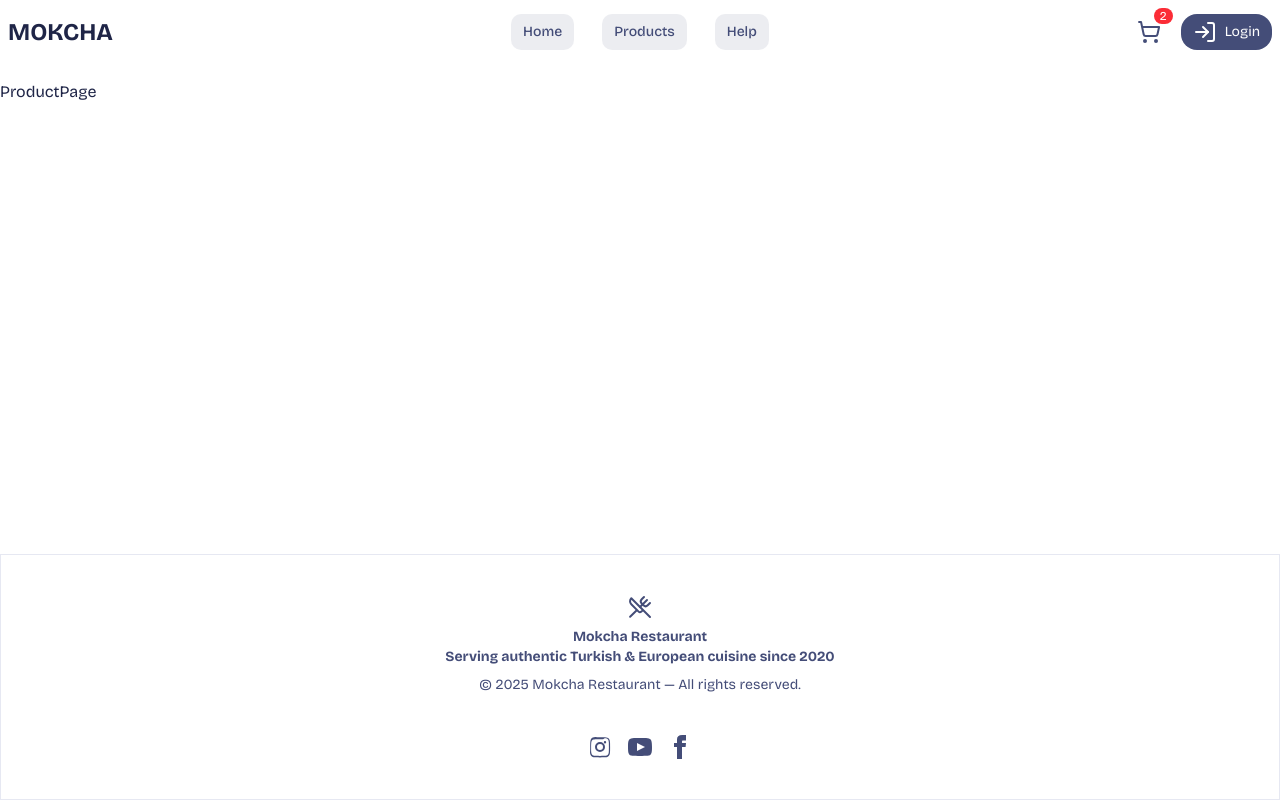
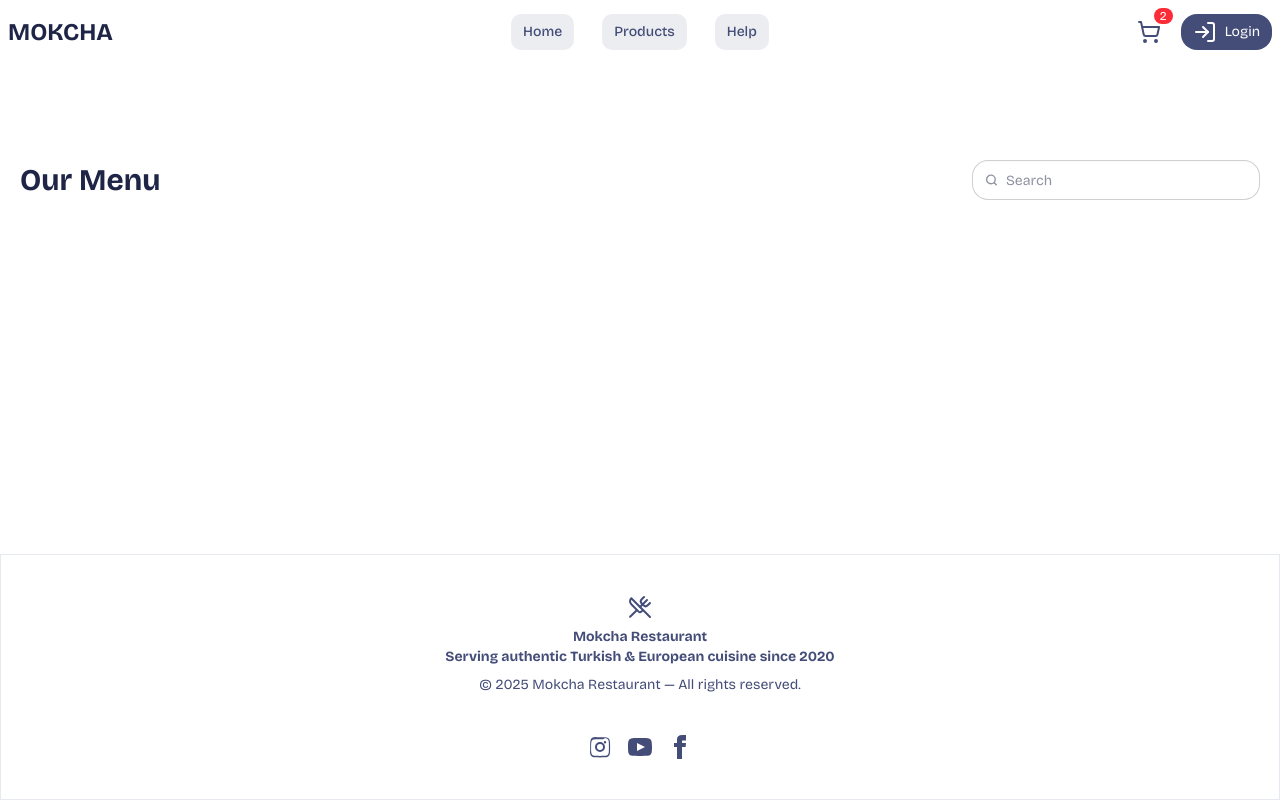
Before and after one commit to khamzaevasad/mokcha-client, a React (Vite) app: page /products in a window 1280 px wide. Built offline with nearby package versions, Linux system fonts and the light colour scheme.

Commit message:
feat: add SearchTitle component and integrate it into ProductPage

```diff
--- /dev/null
+++ b/src/components/ProductComponents/SearchTitle.tsx
@@ -0,0 +1,32 @@
+function SearchTitle() {
+  return (
+    <div className="align-elements my-20">
+      <div className="flex items-center justify-between">
+        <h2 className="text-3xl font-bold">Our Menu</h2>
+        <div>
+          <label className="input border rounded-2xl min-w-2xs">
+            <svg
+              className="h-[1em] opacity-50"
+              xmlns="http://www.w3.org/2000/svg"
+              viewBox="0 0 24 24"
+            >
+              <g
+                strokeLinejoin="round"
+                strokeLinecap="round"
+                strokeWidth="2.5"
+                fill="none"
+                stroke="currentColor"
+              >
+                <circle cx="11" cy="11" r="8"></circle>
+                <path d="m21 21-4.3-4.3"></path>
+              </g>
+            </svg>
+            <input type="search" required placeholder="Search" />
+          </label>
+        </div>
+      </div>
+    </div>
+  );
+}
+
+export default SearchTitle;
--- a/src/pages/index.ts
+++ b/src/pages/index.ts
@@ -7,3 +7,4 @@ export { default as NewDishes } from "../components/homeComponents/NewDishes";
 export { default as PopularDishes } from "../components/homeComponents/PopularDishes";
 export { default as Statistics } from "../components/homeComponents/Statistics";
 export { default as Feedback } from "../components/homeComponents/Feedback";
+export { default as SearchTitle } from "../components/ProductComponents/SearchTitle";
--- a/src/pages/productPage/ProductPage.tsx
+++ b/src/pages/productPage/ProductPage.tsx
@@ -1,6 +1,11 @@
+import SearchTitle from "../../components/ProductComponents/SearchTitle";
 
 function ProductPage() {
-  return <div>ProductPage</div>;
+  return (
+    <div>
+      <SearchTitle />
+    </div>
+  );
 }
 
 export default ProductPage;
```
